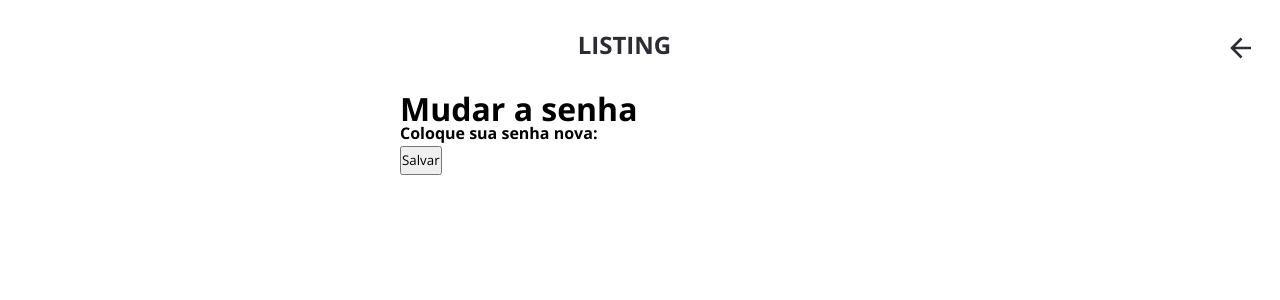
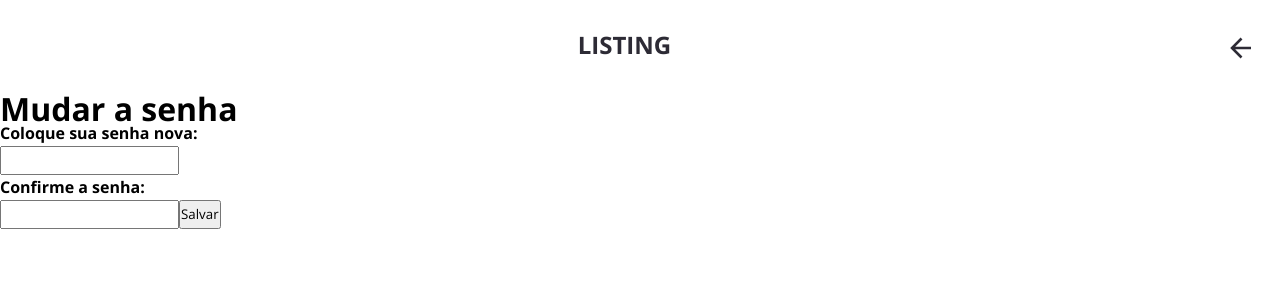
Before and after one commit to pedroviana71/taskManagerReact, a React (Create React App) app: page /reset-password/1/1 in a window 1280 px wide. Shown: the top 300 px of the page. Built offline with nearby package versions, Linux system fonts and the light colour scheme.

Commit message:
try fix reset

```diff
--- a/src/components/resetPassword/newPassword/index.module.scss
+++ /dev/null
@@ -1,11 +0,0 @@
-@media screen and (min-width: 900px) {
-  .container {
-    margin: 0px 200px;
-  }
-}
-
-@media screen and (min-width: 1200px) {
-  .container {
-    margin: 0px 400px;
-  }
-}
--- a/src/components/resetPassword/newPassword/index.tsx
+++ b/src/components/resetPassword/newPassword/index.tsx
@@ -1,7 +1,6 @@
 import { useState } from "react";
 import { useParams } from "react-router-dom";
 import { useNewPasswordMutation } from "../../../app/api/tasksSlice";
-import styles from "./index.module.scss";
 
 const NewPassword = () => {
   const { token, userId } = useParams();
@@ -18,10 +17,10 @@ const NewPassword = () => {
   };
 
   return (
-    <div className={styles.container}>
+    <div>
       <h1>Mudar a senha</h1>
       <h4>Coloque sua senha nova:</h4>
-      {/* <input
+      <input
         type="password"
         value={password}
         onChange={(e) => setPassword(e.target.value)}
@@ -31,7 +30,7 @@ const NewPassword = () => {
         type=""
         value={confirmPassword}
         onChange={(e) => setConfirmPassword(e.target.value)}
-      /> */}
+      />
       {reseted && <h4>Senha alterada com sucesso!</h4>}
       <button onClick={handleSubmit}>Salvar</button>
     </div>
```
